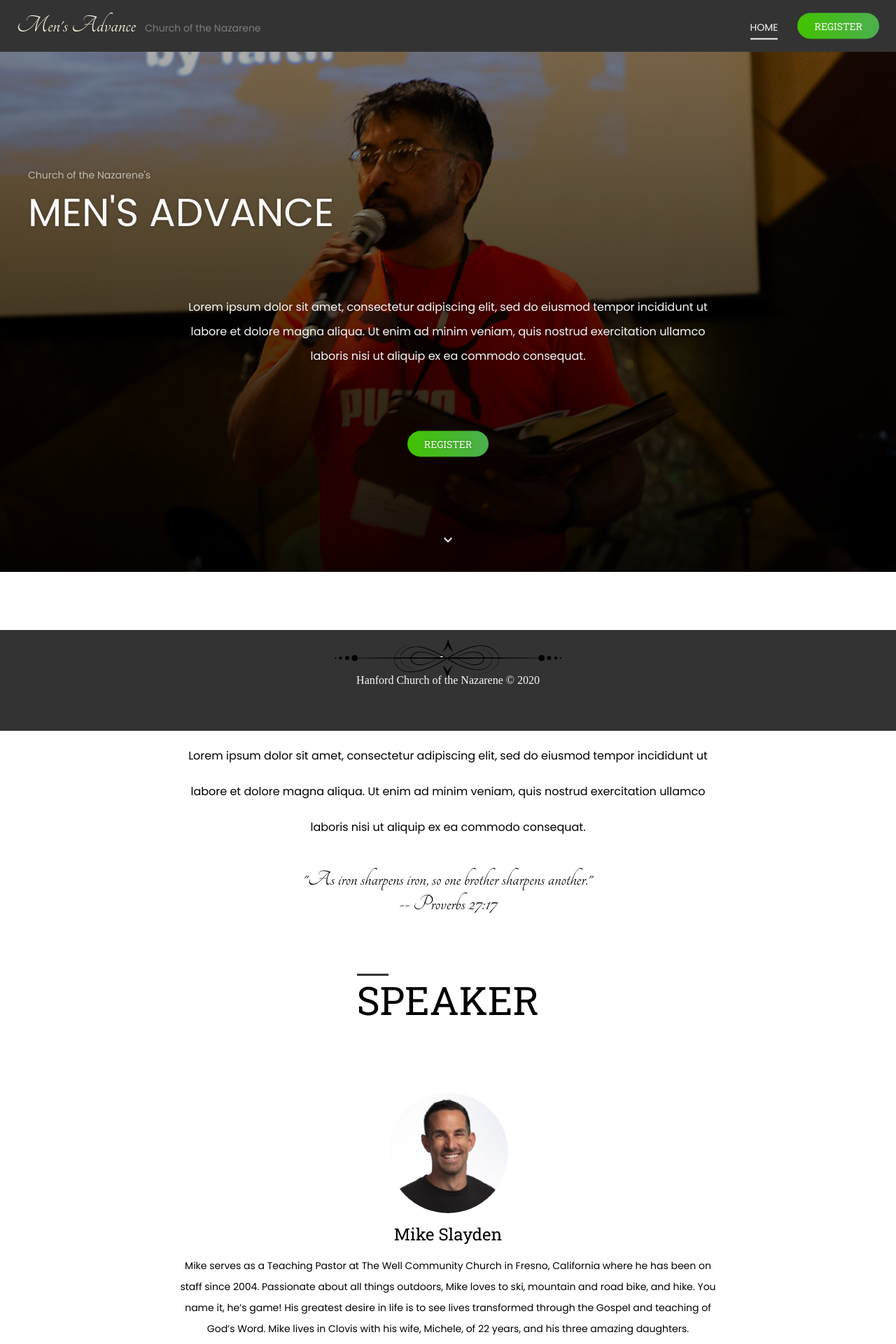
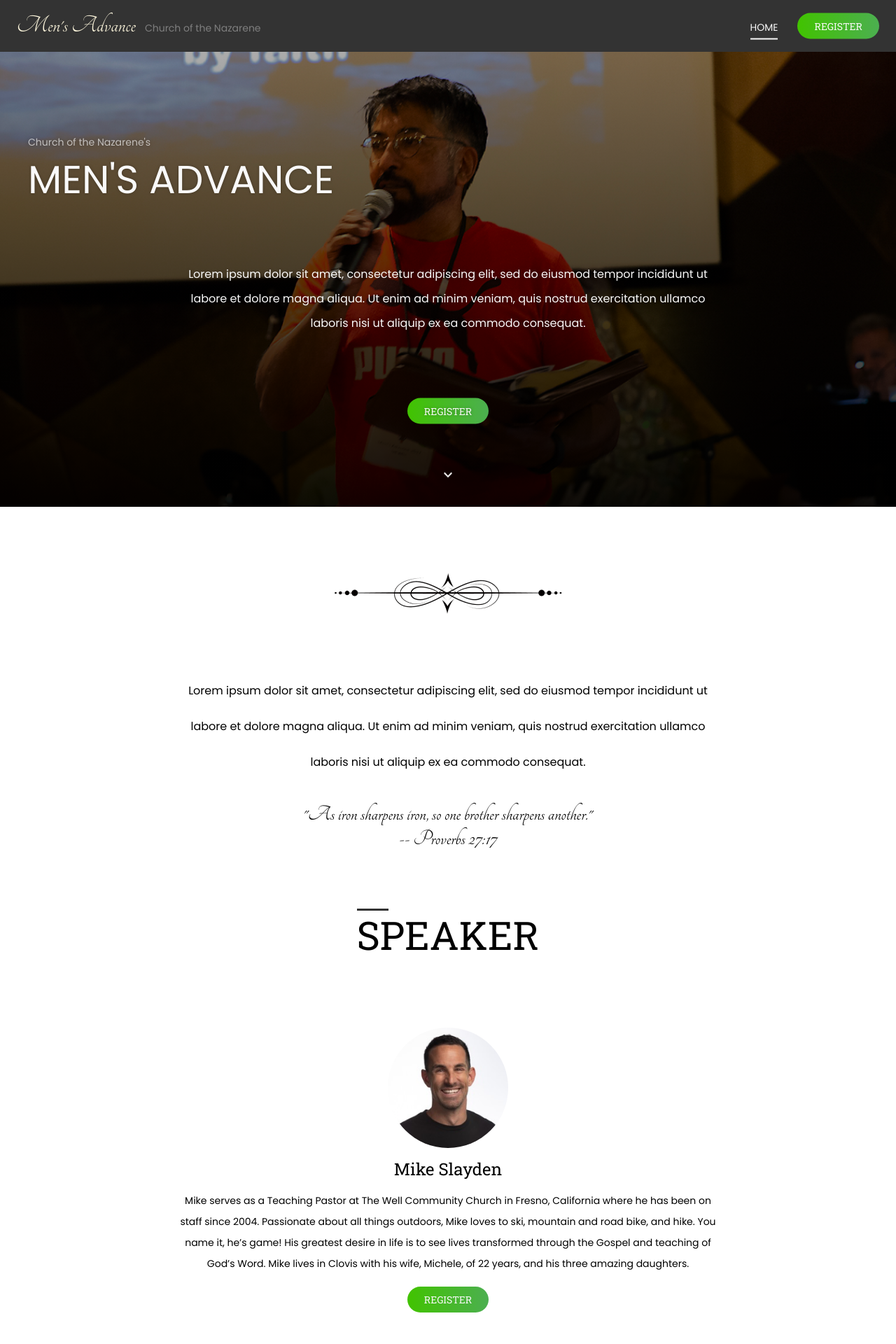
Before and after one commit to juliancoleman/mens-advance, a Jekyll site: the page built from index.html, in a window 1280 px wide. Shown: the top 1920 px of the page at 70% size. Built offline with Jekyll 4.4.1, drawn with Linux system fonts in a browser that asks for light colours.

Commit message:
removes weird height constraint

```diff
--- a/_sass/components/footer.scss
+++ b/_sass/components/footer.scss
@@ -1,6 +1,7 @@
 @import "vars";
 
 footer {
+  font-family: $poppins;
   padding: 63px;
   text-align: center;
   background-color: $gray;
--- a/_sass/components/hero.scss
+++ b/_sass/components/hero.scss
@@ -14,7 +14,7 @@
 
 .hero {
   margin: 0;
-  height: 90%;
+  height: 650px;
   background-repeat: no-repeat;
   background-size: cover;
 
--- a/_sass/reset.scss
+++ b/_sass/reset.scss
@@ -9,9 +9,9 @@
   height: 100%;
 }
 
-main {
-  height: calc(100% - 74px); // the exact height of the header
-}
+// main {
+//   height: calc(100% - 74px); // the exact height of the header
+// }
 
 body {
   margin: 0;
```
